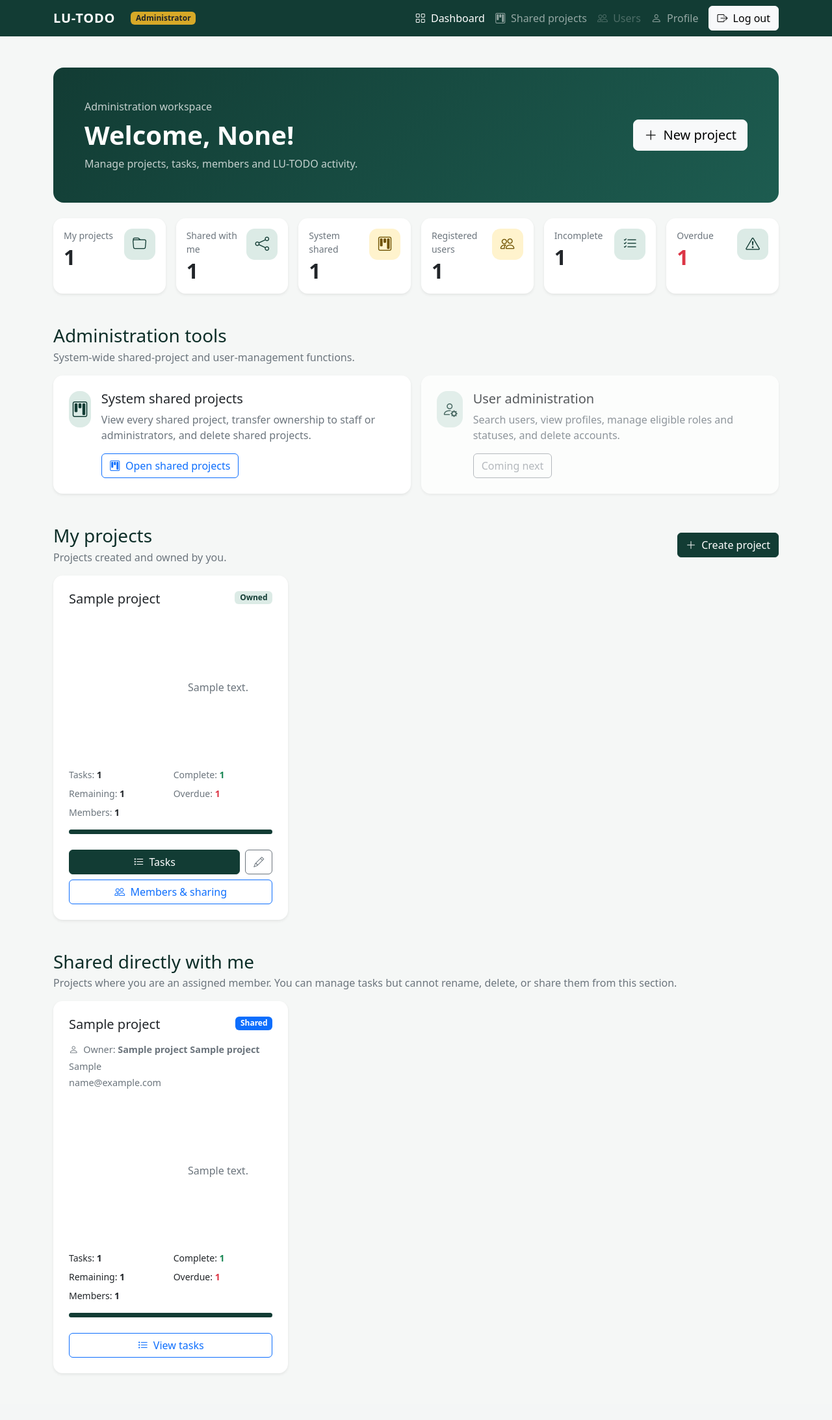
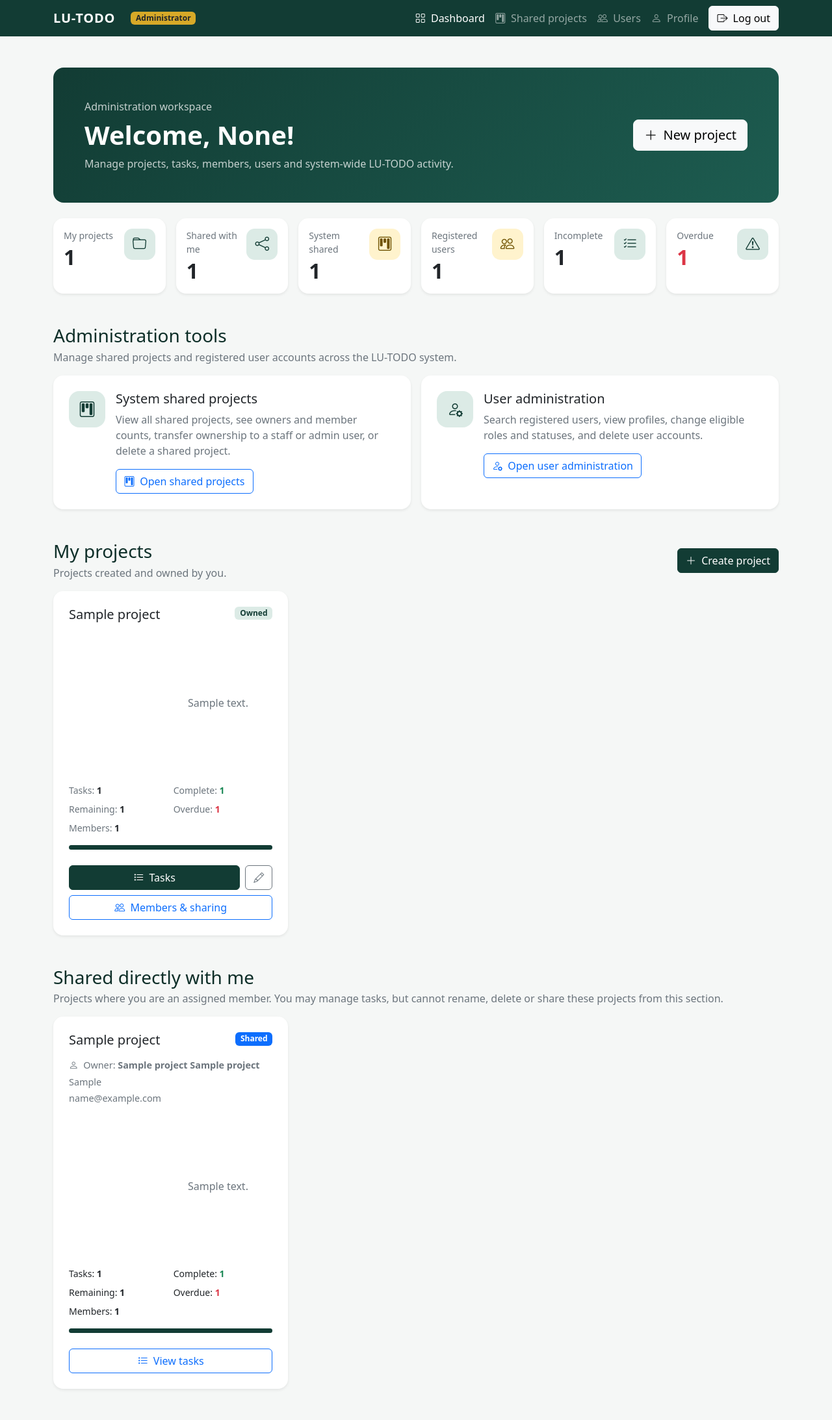
Before and after one commit to Najnin-Nishu-1173909/loginexample, a Flask app: template loginapp/templates/admin_home.html in a window 1280 px wide. Shown: the whole page at 65% size. Before the commit the page ends 2115 px from the top, so only its background shows below. Run offline with Flask 3, Linux system fonts and the light colour scheme; the template is opened without the code that fills it: most values are stand-ins (such as "Sample title", 1, 10 or a date in 2020); some libraries are stand-ins or nearby versions.

Commit message:
Finalise complete admin dashboard

```diff
--- a/loginapp/templates/admin_home.html
+++ b/loginapp/templates/admin_home.html
@@ -11,13 +11,11 @@
 
     <title>Admin Dashboard | LU-TODO</title>
 
-    <!-- Bootstrap CSS -->
     <link
         href="https://cdn.jsdelivr.net/npm/bootstrap@5.3.3/dist/css/bootstrap.min.css"
         rel="stylesheet"
     >
 
-    <!-- Bootstrap Icons -->
     <link
         rel="stylesheet"
         href="https://cdn.jsdelivr.net/npm/bootstrap-icons@1.11.3/font/bootstrap-icons.min.css"
@@ -66,7 +64,7 @@
         .project-card,
         .admin-action-card {
             border: 0;
-            border-radius: 0.9rem;
+            border-radius: 0.95rem;
             transition:
                 transform 0.15s ease,
                 box-shadow 0.15s ease;
@@ -155,14 +153,15 @@
             display: inline-flex;
             align-items: center;
             justify-content: center;
+            flex-shrink: 0;
             border-radius: 1rem;
             font-size: 1.5rem;
             color: var(--lu-green);
             background-color: var(--lu-green-light);
         }
 
-        .coming-soon {
-            opacity: 0.75;
+        .project-actions {
+            margin-top: auto;
         }
     </style>
 </head>
@@ -205,6 +204,7 @@
                 <ul class="navbar-nav ms-auto align-items-lg-center">
 
                     <li class="nav-item">
+
                         <a
                             class="nav-link active"
                             href="{{ url_for('admin_home') }}"
@@ -212,9 +212,11 @@
                             <i class="bi bi-grid me-1"></i>
                             Dashboard
                         </a>
+
                     </li>
 
                     <li class="nav-item">
+
                         <a
                             class="nav-link"
                             href="{{ url_for('admin_shared_projects') }}"
@@ -222,19 +224,23 @@
                             <i class="bi bi-kanban me-1"></i>
                             Shared projects
                         </a>
+
                     </li>
 
                     <li class="nav-item">
-                        <span
-                            class="nav-link disabled"
-                            title="User administration will be added next"
+
+                        <a
+                            class="nav-link"
+                            href="{{ url_for('admin_users') }}"
                         >
                             <i class="bi bi-people me-1"></i>
                             Users
-                        </span>
+                        </a>
+
                     </li>
 
                     <li class="nav-item">
+
                         <a
                             class="nav-link"
                             href="{{ url_for('profile') }}"
@@ -242,9 +248,11 @@
                             <i class="bi bi-person me-1"></i>
                             Profile
                         </a>
+
                     </li>
 
                     <li class="nav-item ms-lg-2 mt-2 mt-lg-0">
+
                         <a
                             class="btn btn-light"
                             href="{{ url_for('logout') }}"
@@ -252,6 +260,7 @@
                             <i class="bi bi-box-arrow-right me-1"></i>
                             Log out
                         </a>
+
                     </li>
 
                 </ul>
@@ -311,7 +320,8 @@
                     </h1>
 
                     <p class="mb-0 opacity-75">
-                        Manage projects, tasks, members and LU-TODO activity.
+                        Manage projects, tasks, members, users and
+                        system-wide LU-TODO activity.
                     </p>
 
                 </div>
@@ -336,7 +346,6 @@
 
             <div class="row g-3">
 
-                <!-- Owned projects -->
                 <div class="col-6 col-xl-2">
 
                     <div class="card stat-card shadow-sm h-100">
@@ -348,6 +357,7 @@
                             >
 
                                 <div>
+
                                     <p class="text-secondary small mb-1">
                                         My projects
                                     </p>
@@ -355,6 +365,7 @@
                                     <p class="h2 fw-bold mb-0">
                                         {{ statistics.owned_project_count }}
                                     </p>
+
                                 </div>
 
                                 <span class="stat-icon">
@@ -370,7 +381,6 @@
                 </div>
 
 
-                <!-- Shared directly -->
                 <div class="col-6 col-xl-2">
 
                     <div class="card stat-card shadow-sm h-100">
@@ -382,6 +392,7 @@
                             >
 
                                 <div>
+
                                     <p class="text-secondary small mb-1">
                                         Shared with me
                                     </p>
@@ -389,6 +400,7 @@
                                     <p class="h2 fw-bold mb-0">
                                         {{ statistics.shared_with_me_count }}
                                     </p>
+
                                 </div>
 
                                 <span class="stat-icon">
@@ -404,7 +416,6 @@
                 </div>
 
 
-                <!-- System shared -->
                 <div class="col-6 col-xl-2">
 
                     <div class="card stat-card shadow-sm h-100">
@@ -416,6 +427,7 @@
                             >
 
                                 <div>
+
                                     <p class="text-secondary small mb-1">
                                         System shared
                                     </p>
@@ -423,6 +435,7 @@
                                     <p class="h2 fw-bold mb-0">
                                         {{ statistics.system_shared_project_count }}
                                     </p>
+
                                 </div>
 
                                 <span class="stat-icon stat-icon-admin">
@@ -438,7 +451,6 @@
                 </div>
 
 
-                <!-- Users -->
                 <div class="col-6 col-xl-2">
 
                     <div class="card stat-card shadow-sm h-100">
@@ -450,6 +462,7 @@
                             >
 
                                 <div>
+
                                     <p class="text-secondary small mb-1">
                                         Registered users
                                     </p>
@@ -457,6 +470,7 @@
                                     <p class="h2 fw-bold mb-0">
                                         {{ statistics.user_count }}
                                     </p>
+
                                 </div>
 
                                 <span class="stat-icon stat-icon-admin">
@@ -472,7 +486,6 @@
                 </div>
 
 
-                <!-- Incomplete tasks -->
                 <div class="col-6 col-xl-2">
 
                     <div class="card stat-card shadow-sm h-100">
@@ -484,6 +497,7 @@
                             >
 
                                 <div>
+
                                     <p class="text-secondary small mb-1">
                                         Incomplete
                                     </p>
@@ -491,6 +505,7 @@
                                     <p class="h2 fw-bold mb-0">
                                         {{ statistics.incomplete_task_count }}
                                     </p>
+
                                 </div>
 
                                 <span class="stat-icon">
@@ -506,7 +521,6 @@
                 </div>
 
 
-                <!-- Overdue tasks -->
                 <div class="col-6 col-xl-2">
 
                     <div class="card stat-card shadow-sm h-100">
@@ -518,6 +532,7 @@
                             >
 
                                 <div>
+
                                     <p class="text-secondary small mb-1">
                                         Overdue
                                     </p>
@@ -527,6 +542,7 @@
                                     >
                                         {{ statistics.overdue_task_count }}
                                     </p>
+
                                 </div>
 
                                 <span class="stat-icon">
@@ -556,7 +572,8 @@
                 </h2>
 
                 <p class="text-secondary mb-0">
-                    System-wide shared-project and user-management functions.
+                    Manage shared projects and registered user accounts
+                    across the LU-TODO system.
                 </p>
 
             </div>
@@ -564,7 +581,7 @@
 
             <div class="row g-3">
 
-                <!-- Shared-project administration -->
+                <!-- Shared projects -->
                 <div class="col-md-6">
 
                     <div class="card admin-action-card shadow-sm h-100">
@@ -584,9 +601,10 @@
                                     </h3>
 
                                     <p class="text-secondary">
-                                        View every shared project, transfer
-                                        ownership to staff or administrators,
-                                        and delete shared projects.
+                                        View all shared projects, see owners and
+                                        member counts, transfer ownership to a
+                                        staff or admin user, or delete a shared
+                                        project.
                                     </p>
 
                                     <a
@@ -611,9 +629,7 @@
                 <!-- User administration -->
                 <div class="col-md-6">
 
-                    <div
-                        class="card admin-action-card shadow-sm h-100 coming-soon"
-                    >
+                    <div class="card admin-action-card shadow-sm h-100">
 
                         <div class="card-body p-4">
 
@@ -630,18 +646,18 @@
                                     </h3>
 
                                     <p class="text-secondary">
-                                        Search users, view profiles, manage
-                                        eligible roles and statuses, and
-                                        delete accounts.
+                                        Search registered users, view profiles,
+                                        change eligible roles and statuses, and
+                                        delete user accounts.
                                     </p>
 
-                                    <button
-                                        type="button"
-                                        class="btn btn-outline-secondary"
-                                        disabled
+                                    <a
+                                        href="{{ url_for('admin_users') }}"
+                                        class="btn btn-outline-primary"
                                     >
-                                        Coming next
-                                    </button>
+                                        <i class="bi bi-person-gear me-1"></i>
+                                        Open user administration
+                                    </a>
 
                                 </div>
 
@@ -700,7 +716,9 @@
 
                             <article class="card project-card shadow-sm">
 
-                                <div class="card-body p-4">
+                                <div
+                                    class="card-body p-4 d-flex flex-column"
+                                >
 
                                     <div
                                         class="d-flex justify-content-between align-items-start gap-2 mb-3"
@@ -735,6 +753,7 @@
                                     <div class="row g-2 small mb-3">
 
                                         <div class="col-6">
+
                                             <span class="text-secondary">
                                                 Tasks:
                                             </span>
@@ -742,9 +761,11 @@
                                             <strong>
                                                 {{ project.task_count }}
                                             </strong>
+
                                         </div>
 
                                         <div class="col-6">
+
                                             <span class="text-secondary">
                                                 Complete:
                                             </span>
@@ -752,9 +773,11 @@
                                             <strong class="text-success">
                                                 {{ project.complete_count }}
                                             </strong>
+
                                         </div>
 
                                         <div class="col-6">
+
                                             <span class="text-secondary">
                                                 Remaining:
                                             </span>
@@ -762,9 +785,11 @@
                                             <strong>
                                                 {{ project.incomplete_count }}
                                             </strong>
+
                                         </div>
 
                                         <div class="col-6">
+
                                             <span class="text-secondary">
                                                 Overdue:
                                             </span>
@@ -774,9 +799,11 @@
                                             >
                                                 {{ project.overdue_count }}
                                             </strong>
+
                                         </div>
 
                                         <div class="col-12 mt-2">
+
                                             <span class="text-secondary">
                                                 Members:
                                             </span>
@@ -784,6 +811,7 @@
                                             <strong>
                                                 {{ project.member_count }}
                                             </strong>
+
                                         </div>
 
                                     </div>
@@ -816,7 +844,9 @@
                                     </div>
 
 
-                                    <!-- Owned project actions -->
+                                    <!-- Project actions -->
+                                    <div class="project-actions">
+
                                         <div class="d-flex gap-2 mb-2">
 
                                             <a
@@ -853,6 +883,8 @@
                                             <i class="bi bi-people me-1"></i>
                                             Members &amp; sharing
                                         </a>
+
+                                    </div>
 
                                 </div>
 
@@ -937,6 +969,7 @@
                                                     class="form-label"
                                                 >
                                                     Description
+
                                                     <span class="text-secondary">
                                                         (optional)
                                                     </span>
@@ -978,7 +1011,6 @@
                                     </form>
 
 
-                                    <!-- Delete project -->
                                     <div class="border-top p-3">
 
                                         <form
@@ -988,7 +1020,7 @@
                                                 project_id=project.project_id
                                             ) }}"
                                             onsubmit="return confirm(
-                                                'Delete this project, all tasks, and all memberships? This action cannot be undone.'
+                                                'Delete this project, all tasks and all memberships? This action cannot be undone.'
                                             );"
                                         >
 
@@ -1046,7 +1078,7 @@
         </section>
 
 
-        <!-- Projects shared directly with admin -->
+        <!-- Projects shared directly with the admin -->
         <section>
 
             <div class="mb-3">
@@ -1056,9 +1088,9 @@
                 </h2>
 
                 <p class="text-secondary mb-0">
-                    Projects where you are an assigned member. You can
-                    manage tasks but cannot rename, delete, or share them
-                    from this section.
+                    Projects where you are an assigned member. You may
+                    manage tasks, but cannot rename, delete or share these
+                    projects from this section.
                 </p>
 
             </div>
@@ -1074,7 +1106,9 @@
 
                             <article class="card project-card shadow-sm">
 
-                                <div class="card-body p-4">
+                                <div
+                                    class="card-body p-4 d-flex flex-column"
+                                >
 
                                     <div
                                         class="d-flex justify-content-between align-items-start gap-2 mb-3"
@@ -1135,46 +1169,60 @@
                                     <div class="row g-2 small mb-3">
 
                                         <div class="col-6">
+
                                             Tasks:
+
                                             <strong>
                                                 {{ project.task_count }}
                                             </strong>
+
                                         </div>
 
                                         <div class="col-6">
+
                                             Complete:
+
                                             <strong class="text-success">
                                                 {{ project.complete_count }}
                                             </strong>
+
                                         </div>
 
                                         <div class="col-6">
+
                                             Remaining:
+
                                             <strong>
                                                 {{ project.incomplete_count }}
                                             </strong>
+
                                         </div>
 
                                         <div class="col-6">
+
                                             Overdue:
+
                                             <strong
                                                 class="{% if project.overdue_count > 0 %}text-danger{% endif %}"
                                             >
                                                 {{ project.overdue_count }}
                                             </strong>
+
                                         </div>
 
                                         <div class="col-12 mt-2">
+
                                             Members:
+
                                             <strong>
                                                 {{ project.member_count }}
                                             </strong>
+
                                         </div>
 
                                     </div>
 
 
-                                    <!-- Completion progress -->
                                     <div class="progress mb-4">
 
                                         {% if project.task_count > 0 %}
@@ -1201,6 +1249,8 @@
                                     </div>
 
 
+                                    <div class="project-actions">
+
                                         <a
                                             href="{{ url_for(
                                                 'admin_project_detail',
@@ -1211,6 +1261,8 @@
                                             <i class="bi bi-list-task me-1"></i>
                                             View tasks
                                         </a>
+
+                                    </div>
 
                                 </div>
 
@@ -1300,7 +1352,10 @@
                                 class="form-label"
                             >
                                 Project name
-                                <span class="text-danger">*</span>
+
+                                <span class="text-danger">
+                                    *
+                                </span>
                             </label>
 
                             <input
@@ -1326,6 +1381,7 @@
                                 class="form-label"
                             >
                                 Description
+
                                 <span class="text-secondary">
                                     (optional)
                                 </span>
@@ -1373,7 +1429,6 @@
     </div>
 
 
-    <!-- Bootstrap JavaScript -->
     <script
         src="https://cdn.jsdelivr.net/npm/bootstrap@5.3.3/dist/js/bootstrap.bundle.min.js"
     ></script>
```
Lines whose indentation alone changed are shown as unchanged.
